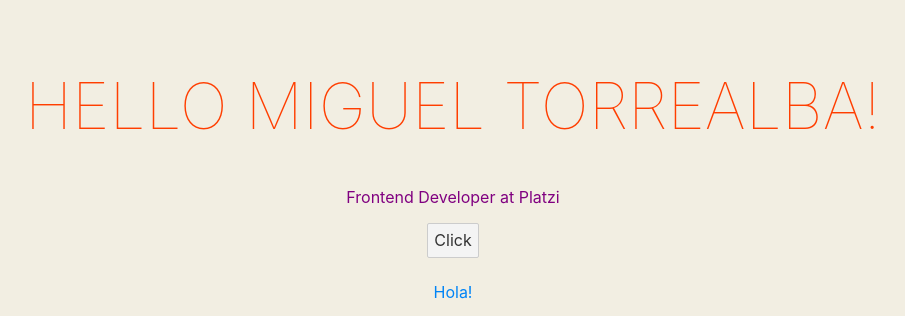
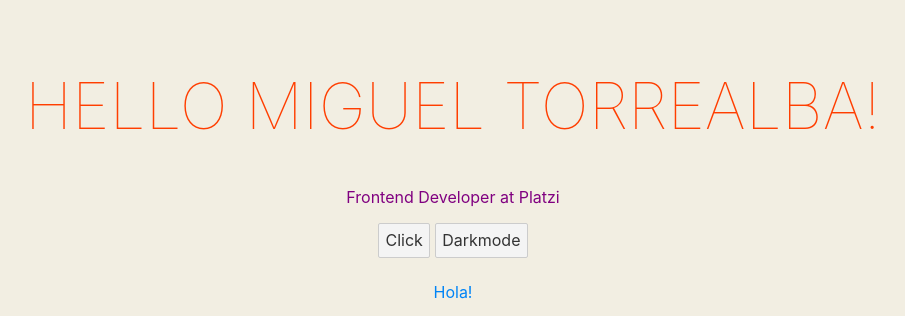
Before and after one commit to devemtv/platzi_svelte, a Svelte app: page / in a window 1280 px wide. Shown: the top 316 px of the page, without its empty margins (187-1092 px from the left). Built offline with nearby package versions, Linux system fonts and the light colour scheme.

Commit message:
Add conditionals 'if' 'else'

```diff
--- a/src/App.svelte
+++ b/src/App.svelte
@@ -22,6 +22,15 @@
 
 	:global(:root) { /* Para crear mis variables de estilos */
 		--theme-color: purple;
+	}
+
+	:global(body.dark-mode) {
+		background-color: #1d3040;
+		color: #bfc2c7;
+	}
+
+	:global(body.dark-mode p) {
+		color: #bfc2c7;
 	}
 
 	main {
--- a/src/components/About.svelte
+++ b/src/components/About.svelte
@@ -1,9 +1,15 @@
 <script>
   let someText = `Frontend Developer at Platzi`;
   let count = 0;
+  let styles = { darkmode: false };
 
   function countClick() {
     count += 1;
+  }
+
+  function toggle() {
+    styles.darkmode = !styles.darkmode;
+    window.document.body.classList.toggle("dark-mode");
   }
 </script>
 
@@ -14,8 +20,15 @@
 </style>
 
 <div class="About">
-  <p>
-    {someText}
-  </p>
+
+  {#if !styles.darkmode}
+    <p>{someText}</p>
+  {:else}
+    <p>
+      <span>Hello DarkMode</span>
+    </p>
+  {/if}
+
   <button on:click={countClick}>Click {count > 0 ? count : ''}</button>
+  <button on:click={toggle}>Darkmode</button>
 </div>
```
